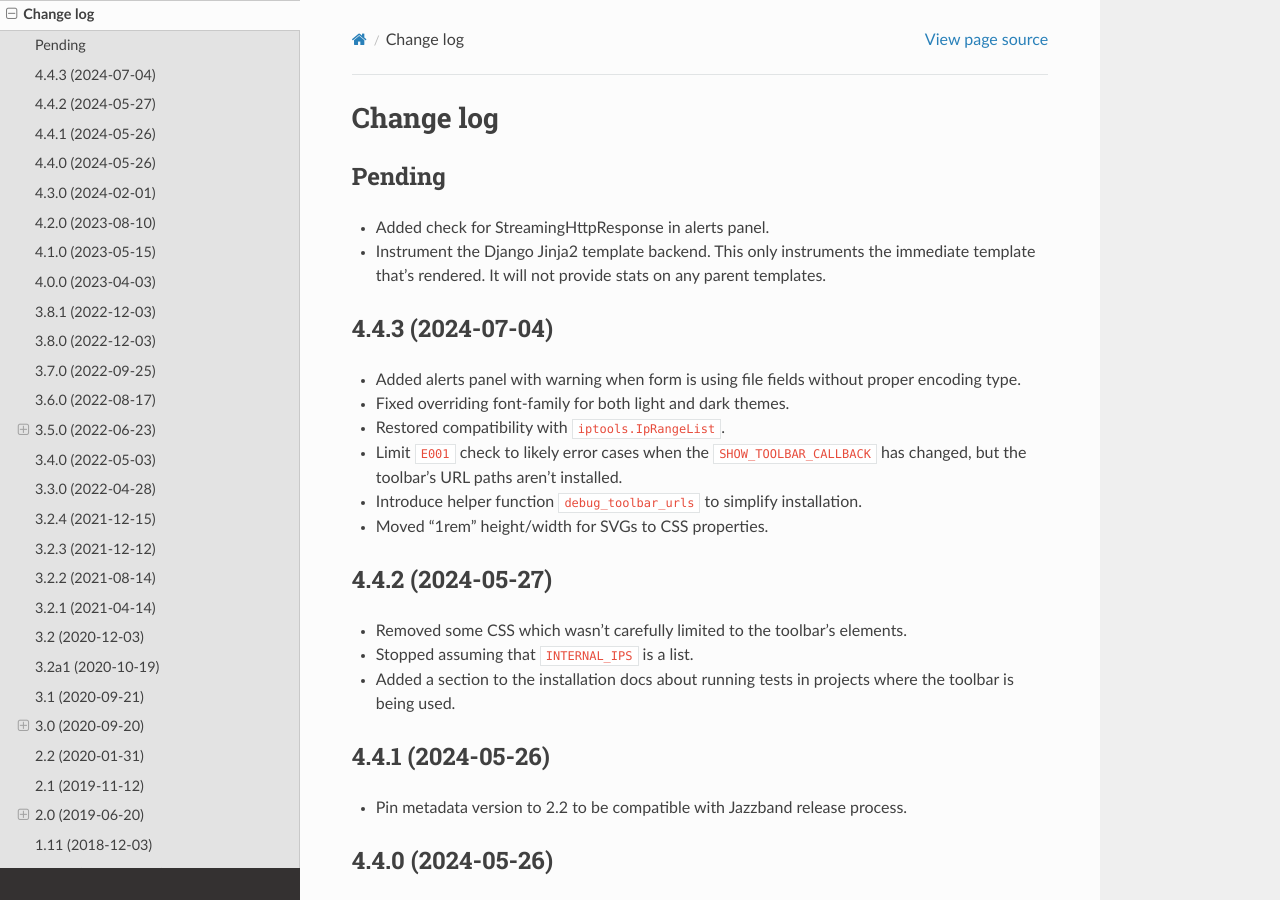
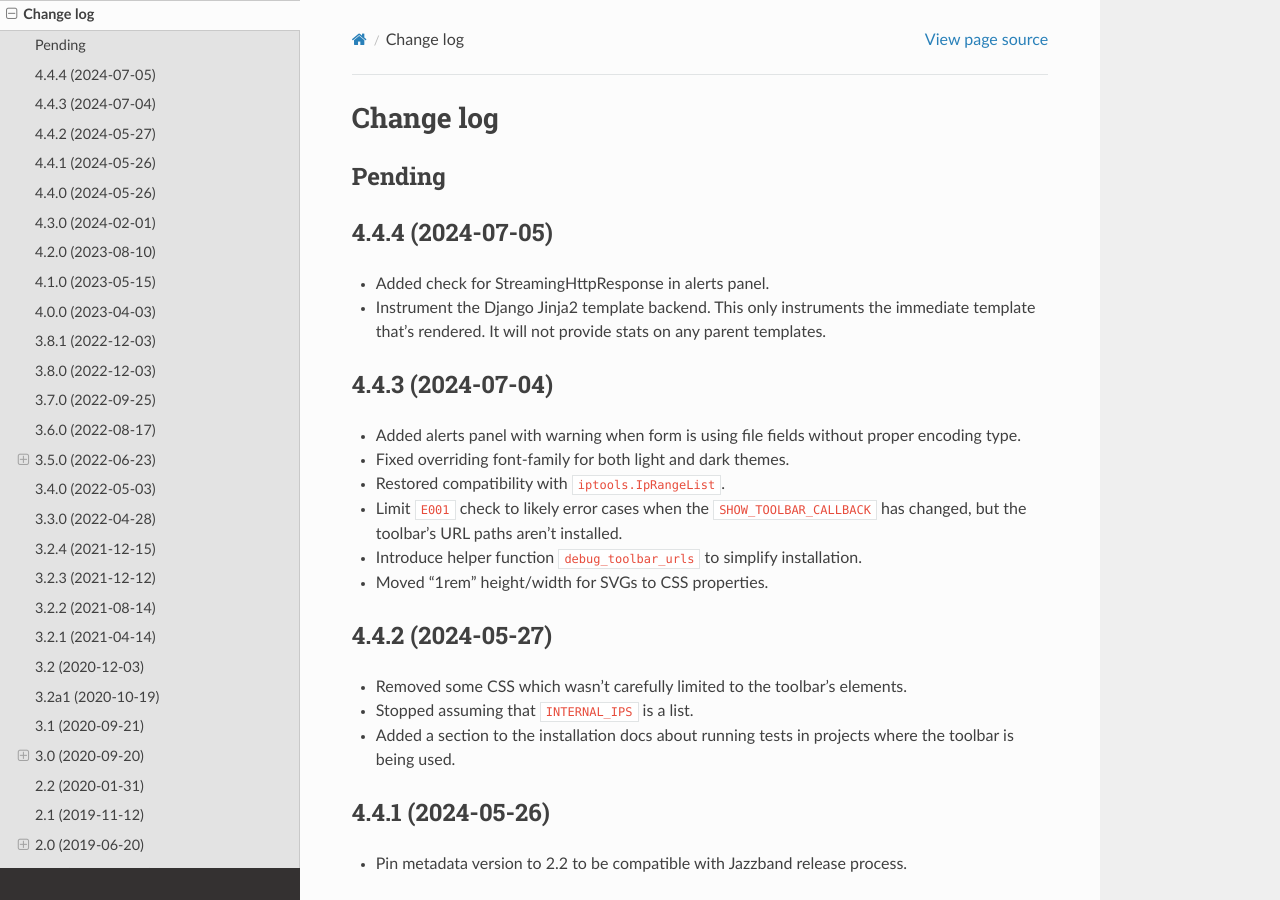
Before and after one commit to jazzband/django-debug-toolbar, a Sphinx documentation site: the page built from docs/changes.rst, in a window 1280 px wide and 900 px high. Built offline with Sphinx 7.4.7 and the Read the Docs theme 2.0.0, drawn with Linux system fonts in a browser that asks for light colours.

Commit message:
Version 4.4.4

```diff
--- a/README.rst
+++ b/README.rst
@@ -44,7 +44,7 @@
 In addition to the built-in panels, a number of third-party panels are
 contributed by the community.
 
-The current stable version of the Debug Toolbar is 4.4.3. It works on
+The current stable version of the Debug Toolbar is 4.4.4. It works on
 Django ≥ 4.2.0.
 
 The Debug Toolbar does not currently support `Django's asynchronous views
--- a/debug_toolbar/__init__.py
+++ b/debug_toolbar/__init__.py
@@ -4,7 +4,7 @@
 
 # Do not use pkg_resources to find the version but set it here directly!
 # see issue #1446
-VERSION = "4.4.3"
+VERSION = "4.4.4"
 
 # Code that discovers files or modules in INSTALLED_APPS imports this module.
 urls = "debug_toolbar.urls", APP_NAME
--- a/docs/changes.rst
+++ b/docs/changes.rst
@@ -3,6 +3,9 @@
 
 Pending
 -------
+
+4.4.4 (2024-07-05)
+------------------
 
 * Added check for StreamingHttpResponse in alerts panel.
 * Instrument the Django Jinja2 template backend. This only instruments
--- a/docs/conf.py
+++ b/docs/conf.py
@@ -25,7 +25,7 @@
 copyright = copyright.format(datetime.date.today().year)
 
 # The full version, including alpha/beta/rc tags
-release = "4.4.3"
+release = "4.4.4"
 
 
 # -- General configuration ---------------------------------------------------
```
